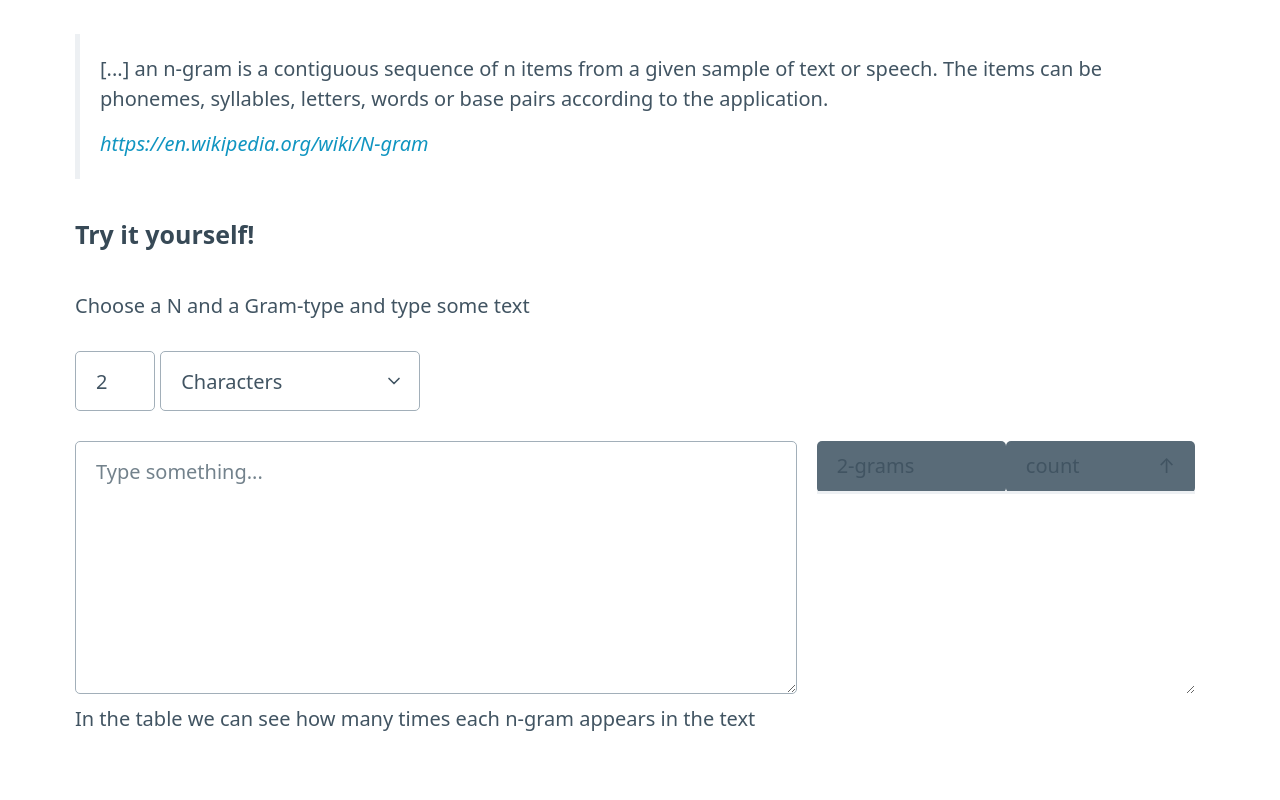
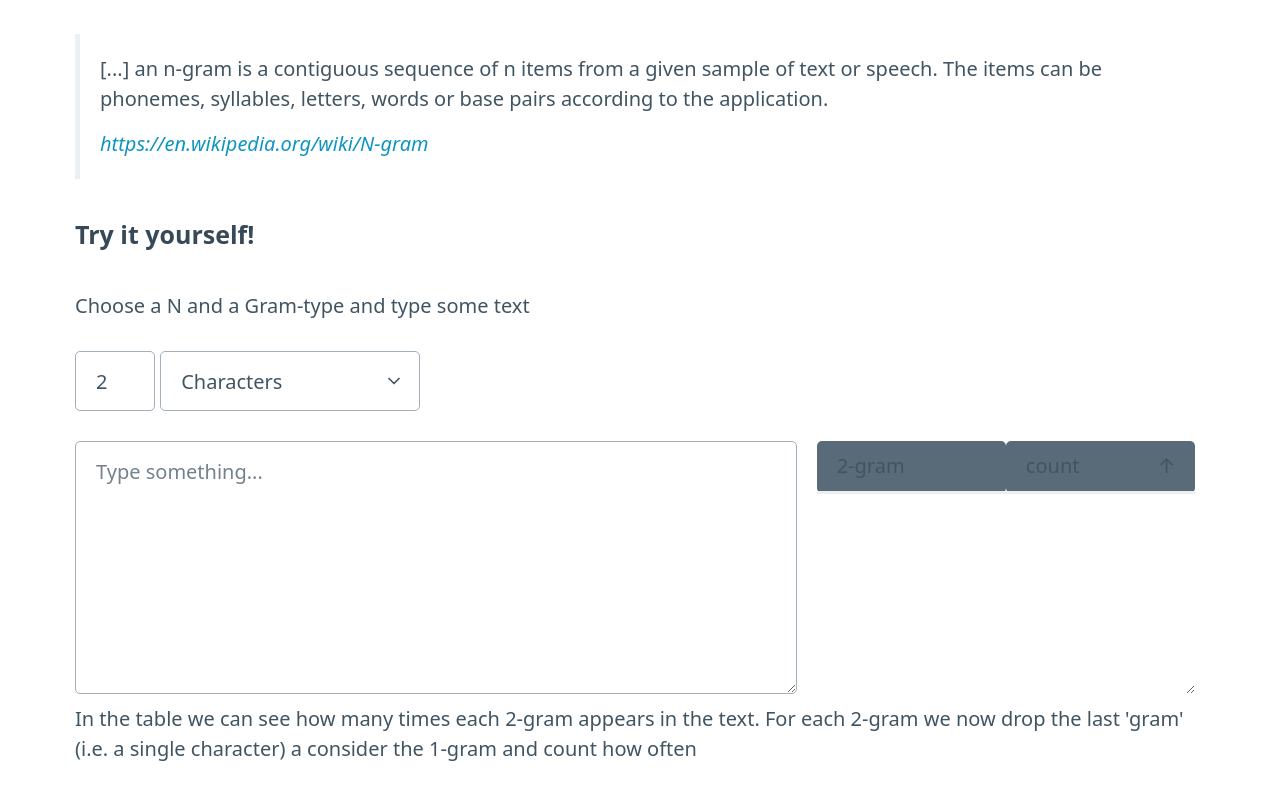
Before and after one commit to dingalapadum/dingalapadum.github.io, a website: page ngrams/src/ngrams.html in a window 1280 px wide. Shown: the part 519-1319 px from the top of the page. Drawn offline with nearby package versions, Linux system fonts and the light colour scheme.

Commit message:
major refactoring - use globals instead of passing around parameters

```diff
--- a/ngrams/src/ngrams.html
+++ b/ngrams/src/ngrams.html
@@ -76,8 +76,8 @@
               onkeyup="if(this.value > 6) this.value = null;"
             />
             <select name="ngrams-type" id="ngrams-type" onchange="ngrams()">
-              <option value="characters">Characters</option>
-              <option value="words">Words</option>
+              <option value="character">Characters</option>
+              <option value="word">Words</option>
             </select>
 
             <div class="two-columns">
@@ -98,7 +98,7 @@
                         class="ngram-table-headers"
                         onclick="populateTableSortedBy('ngram')"
                       >
-                        <span id="ngrams-grams-text"></span>
+                        <span class="ngrams-grams-text"></span>
                         <span id="ngram-dir" class="dir"></span>
                       </th>
                       <th
@@ -121,7 +121,10 @@
             </div>
             <!-- END: two-columns -->
 
-            <p>In the table we can see how many times each n-gram appears in the text
+            <p>
+              In the table we can see how many times each <span class="ngrams-grams-text"></span> appears in the text.
+              For each <span class="ngrams-grams-text"></span> we now drop the last 'gram' (i.e. a single <span class="ngrams-type"></span>) a consider the
+              <span class="ngrams-grams-text-minus-one"></span> and count how often
             </p>
 
             <!-- Start probability-Table -->
--- a/ngrams/src/ngrams.js
+++ b/ngrams/src/ngrams.js
@@ -1,44 +1,66 @@
 window.globalNgrams = {};
 window.globalNgrams.sortBy = "countDesc";
+window.globalNgrams.type = "character";
+window.globalNgrams.text = "";
+window.globalNgrams.n = 2;
+window.globalNgrams.ngramMap = {};
 
 /**
  * create ngrams for the text in the input-field and output them in a table
  */
 function ngrams() {
-    const { gram, n, text } = readNgramInputs();
-    let ngrams = null;
-    if (gram == "characters") {
-        ngrams = ngramsCharacters(n, text);
-    } else if (gram == "words") {
-        ngrams = ngramsWords(n, text);
-    } else {
-        throw "gram should be either 'characters' or 'words' - other values are not ok";
-    }
-    globalNgrams.ngramMap = ngrams;
-    printNgramsToTable(n, globalNgrams.ngramMap);
-    printProbabilityTable(n, globalNgrams.ngramMap);
+    setGlobalInputs();
+    computeNgramMap();
+    updateTextOccurrences();
+    populateTable();
+    printProbabilityTable();
 }
 
 /**
- * Read the inputs from the ngram-example
- * gram: is the 'type'. i.e.: either characters or words
+ * Read the user-inputs from the page and set the global variables
+ * type: is either characters or words
  * n: is the number of elements
  * text: is the text to analyze
  */
- function readNgramInputs() {
-    return {
-        gram: document.getElementById("ngrams-type").value,
-        n: +document.getElementById("n-select").value,
-        text: document.getElementById("ngrams-input").value
+ function setGlobalInputs() {
+    window.globalNgrams.type = document.getElementById("ngrams-type").value;
+    window.globalNgrams.n = +document.getElementById("n-select").value;
+    window.globalNgrams.text = document.getElementById("ngrams-input").value;
+}
+
+/**
+ * Computes and sets the global ngramMap by delegating
+ * to either the character or word ngramMap computation
+ */
+function computeNgramMap() {
+    if (window.globalNgrams.type == "character") {
+        window.globalNgrams.ngramMap = computeNgramMapCharacters();
+    } else if (window.globalNgrams.type == "word") {
+        window.globalNgrams.ngramMap = computeNgramMapWords();
+    } else {
+        throw "gram should be either 'character' or 'word' - other values are not ok";
     }
 }
 
 /**
- * @param n number of characters per 'gram'
- * @param text to extract the n-grams from
+ * Update all occurrences of 'n-gram' and gram-type in the text
+ * - the n in n-gram should be replaced with the correct number
+ * - the type should either be 'character' or 'word'
+ */
+function updateTextOccurrences() {
+    let n = window.globalNgrams.n;
+    [...document.getElementsByClassName("ngrams-grams-text")].forEach(element => element.textContent = n + "-gram");
+    [...document.getElementsByClassName("ngrams-grams-text-minus-one")].forEach(element => element.textContent = (n-1) + "-gram");
+    [...document.getElementsByClassName("ngrams-type")].forEach(element => element.textContent = window.globalNgrams.type);
+}
+
+/**
  * @returns Map of (ngram: count)
  */
-function ngramsCharacters(n, text) {
+function computeNgramMapCharacters() {
+    let n = window.globalNgrams.n;
+    let text = window.globalNgrams.text;
+
     let ngrams = new Map();
     if (n <= text.length) {
         for (let i = 0; i < (text.length - n + 1); i++) {
@@ -52,43 +74,27 @@ function ngramsCharacters(n, text) {
 
 /**
  * TODO
- * @param n number of words per 'gram'
- * @param text to extract the n-grams from
  * @returns Map of (ngram: count)
  */
-function ngramsWords() {
+function computeNgramMapWords() {
     alert("hell");
 }
 
-
 /**
- * Print ngrams into the two-column-table:
- * _________________
- * | ngram | count |
- * -----------------
- * @param n is the n of n-gramss
- * @param {Map<String, Number>} ngrams
- */
-function printNgramsToTable(n, ngrams) {
-    // fill in the header
-    document.getElementById("ngrams-grams-text").textContent = n + "-grams";
-    window.globalNgrams.ngramMap = ngrams;
-    populateTable(window.globalNgrams.sortBy);
-}
-
-/**
- * triggered when either the ngram- or count-header gets clicked
+ * Triggered when a table-header is clicked.
+ * The param depends on which table-header is clicked
+ * @param {String} prop prop is either 'ngram' or 'count'
  */
 function populateTableSortedBy(prop) {
-    let sortBy = switchSortByTo(prop);
-    populateTable(sortBy);
+    switchSortByTo(prop);
+    populateTable();
 }
 
 /**
  * Switch or set the global 'sortBy' variable
  * sortBy is either: ngramAsc, ngramDesc, countAsc or countDesc
  *
- * @param String prop is either 'ngrams' or 'count'
+ * @param {String} prop prop is either 'ngrams' or 'count'
  * - if the prop is the same as it was before, then we switch the suffix of sortBy (Asc to Desc or viseversa)
  * - if the prop is not the same as it was, then we set it to the new prop-value with the Asc suffix
  */
@@ -103,11 +109,18 @@ function switchSortByTo(prop) {
         document.getElementById(prop + "-dir").innerText = "↑";
         window.globalNgrams.sortBy = prop + "Desc";
     }
-    return window.globalNgrams.sortBy;
 }
 
-
-function populateTable(sortBy) {
+/**
+ * Print ngrams into the two-column-table:
+ * _________________
+ * | ngram | count |
+ * -----------------
+ *
+ * The table is sorted according to the value of window.globalNgrams.sortBy
+ */
+function populateTable() {
+    let sortBy = window.globalNgrams.sortBy;
     const ngramsArray = [...window.globalNgrams.ngramMap].map(([ngram, count]) => ({ ngram, count }));
     if ("ngramAsc" == sortBy) {
         ngramsArray.sort((a, b) => a.ngram.localeCompare(b.ngram));
@@ -138,10 +151,9 @@ function removeAllChildrenFromElement(element){
  * Print ngrams into a list of list
  * 1. list is of (n-1)-grams
  * 2. list the '-1'-letter of the ngram with the number of occurrences
- * @param n is the n of n-gramss
- * @param {Map<String, Number>} ngrams
  */
-function printProbabilityTable(n, ngrams){
+function printProbabilityTable(){
+    let n = window.globalNgrams.n;
     const ngramsArray = [...window.globalNgrams.ngramMap].map(([ngram, count]) => ({ ngram, count }));
     ngramsArray.sort((a, b) => a.ngram.localeCompare(b.ngram));
 
@@ -158,7 +170,6 @@ function printProbabilityTable(n, ngrams){
         nMinusOneGramMap.set(nMinusOnegram, suffixList);
     }
     window.globalNgrams.ngramsTable = nMinusOneGramMap;
-
 }
 
 /**
```
